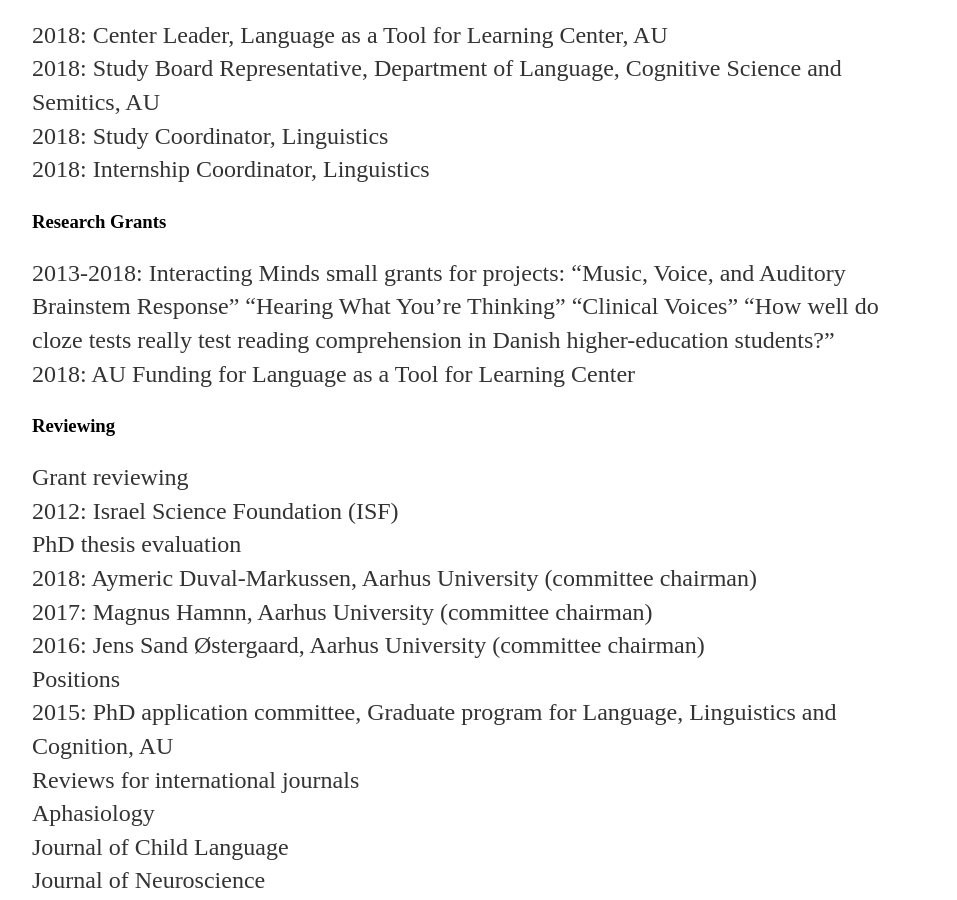
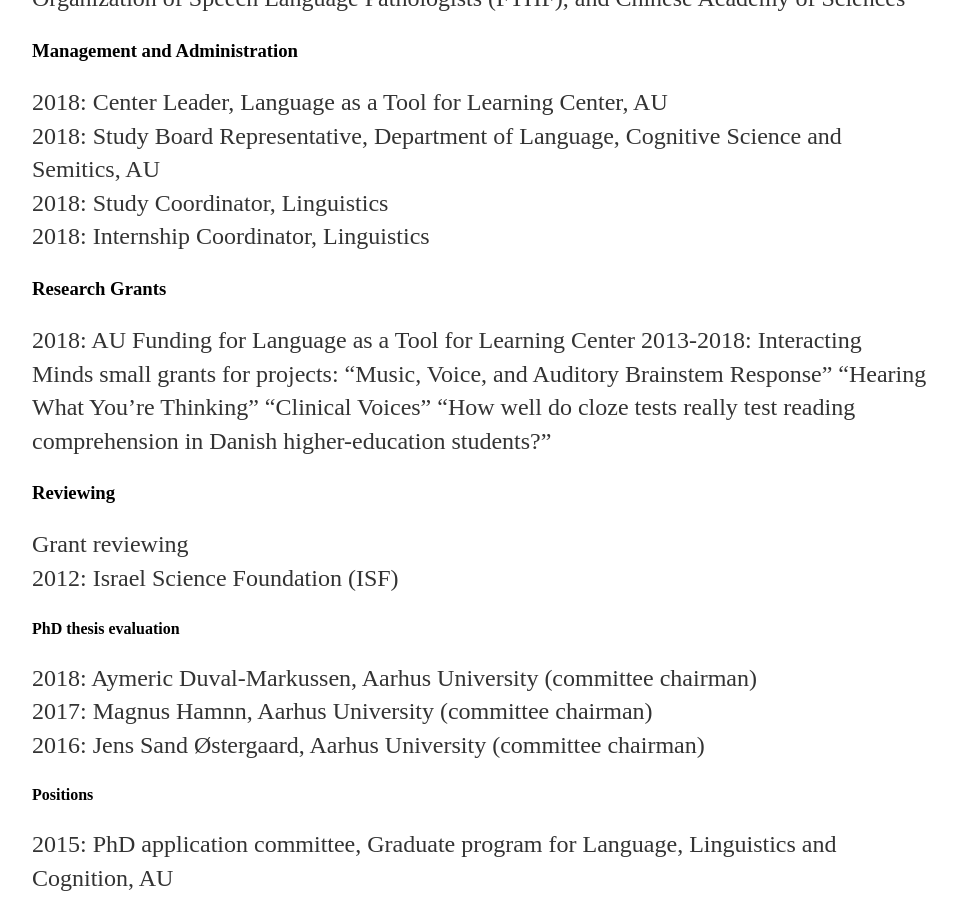
Before and after one commit to ethanweed/ethanweed.github.io, a Jekyll site: the page built from cv/cv.md, in a window 1280 px wide and 900 px high, scrolled down 3171 px. Shown: the whole window, without its empty margins (160-1117 px from the left). Built offline with Jekyll 4.4.1, drawn with Linux system fonts in a browser that asks for light colours; some of the changed text lies outside the part shown.

Commit message:
edits to CV

```diff
--- a/cv/cv.md
+++ b/cv/cv.md
@@ -103,19 +104,24 @@
 2018: Internship Coordinator, Linguistics
 
 ### Research Grants
+2018: AU Funding for Language as a Tool for Learning Center
 2013-2018: Interacting Minds small grants for projects: “Music, Voice, and Auditory Brainstem Response” “Hearing What You’re Thinking” “Clinical Voices” “How well do cloze tests really test reading comprehension in Danish higher-education students?”
-2018: AU Funding for Language as a Tool for Learning Center
+
 
 ### Reviewing
 Grant reviewing
 2012: Israel Science Foundation (ISF)
-PhD thesis evaluation
+
+
+#### PhD thesis evaluation
 2018: Aymeric Duval-Markussen, Aarhus University (committee chairman)
 2017: Magnus Hamnn, Aarhus University (committee chairman)
 2016: Jens Sand Østergaard, Aarhus University (committee chairman)
-Positions
+
+#### Positions
 2015: PhD application committee, Graduate program for Language, Linguistics and Cognition, AU
-Reviews for international journals
+
+#### Reviews for international journals
 Aphasiology
 Journal of Child Language
 Journal of Neuroscience
```
Also changed, not shown: other parts of cv/cv.md (+2 -1 lines), cv/cv.html (+28 -20 lines), 2 other files.
